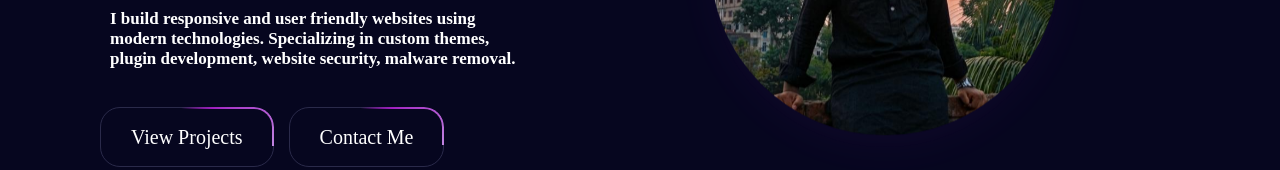
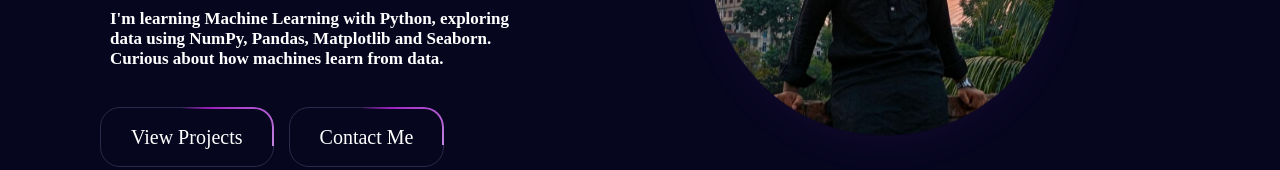
Before and after one commit to shahriyar444444444-star/farhan-portfolio, a plain HTML site: page index.html in a window 1280 px wide. Shown: the part 403-573 px from the top of the page. Drawn offline with Linux system fonts and the light colour scheme.

Commit message:
update index.html

```diff
--- a/index.html
+++ b/index.html
@@ -52,8 +52,8 @@
     </div>
 
     <div class="h3">
-        <h3 class="subtitle">I build responsive and user friendly websites using modern technologies. Specializing in
-            custom themes, plugin development, website security, malware removal.
+        <h3 class="subtitle">I'm learning Machine Learning with Python, exploring data using NumPy, Pandas, Matplotlib
+            and Seaborn. Curious about how machines learn from data.
 
         </h3>
     </div>
```
